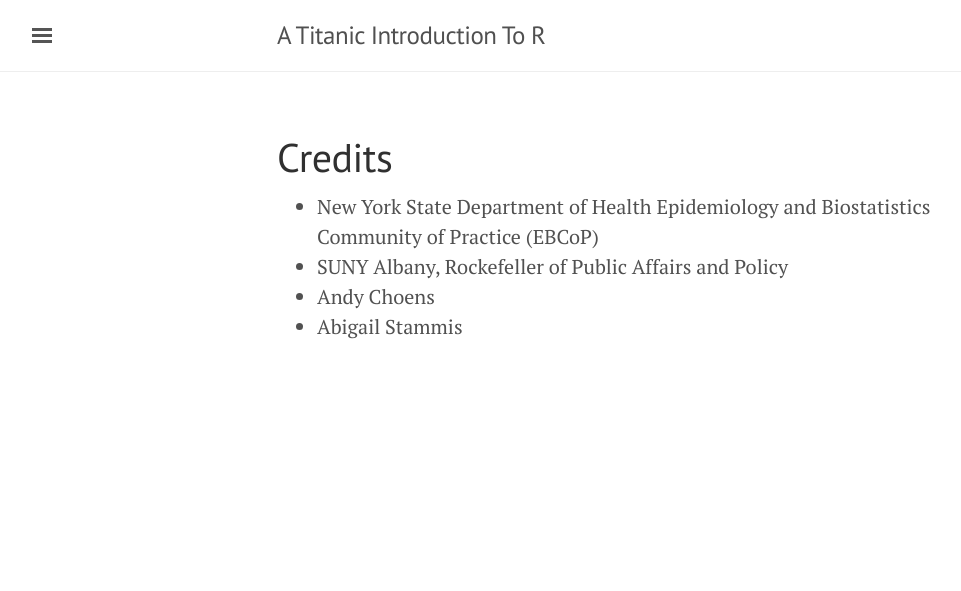
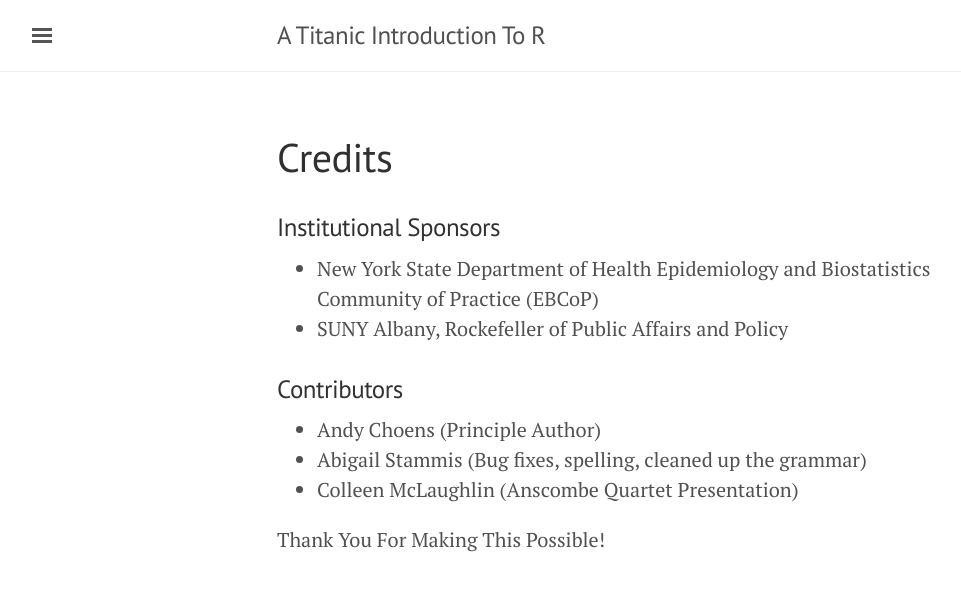
Before and after one commit to ajstamm/titanic, a Jekyll site: the page built from credits.md, in a window 1280 px wide. Shown: the top 591 px of the page, without its empty margins (3-964 px from the left). Built offline with Jekyll 4.4.1, drawn with Linux system fonts in a browser that asks for light colours.

Commit message:
Improves and closes, for the third time, #36.

```diff
--- a/credits.md
+++ b/credits.md
@@ -3,9 +3,17 @@
 title: "Credits"
 ---
 
+### Institutional Sponsors
 
 - New York State Department of Health Epidemiology and Biostatistics
   Community of Practice (EBCoP)
 - SUNY Albany, Rockefeller of Public Affairs and Policy
-- Andy Choens
-- Abigail Stammis
+
+### Contributors
+
+- Andy Choens (Principle Author)
+- Abigail Stammis (Bug fixes, spelling, cleaned up the grammar)
+- Colleen McLaughlin (Anscombe Quartet Presentation)
+
+
+Thank You For Making This Possible!
```
